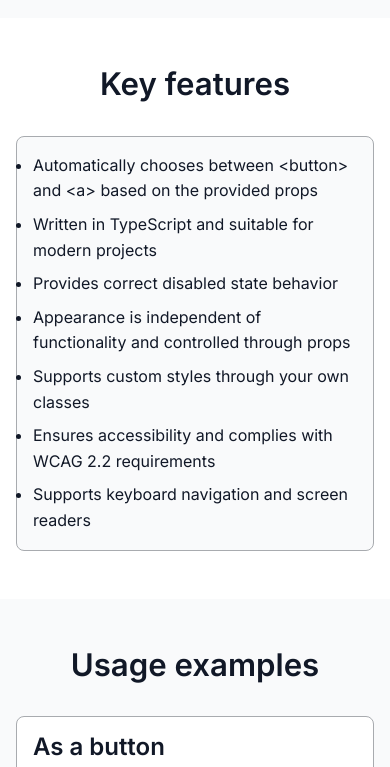
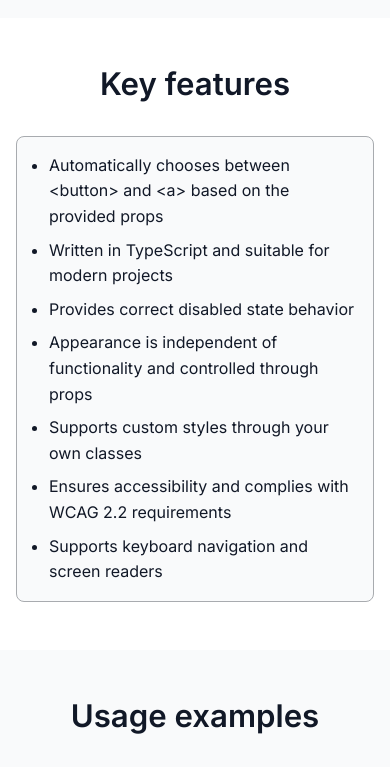
Before and after one commit to TanuhaUA/accessible-ui-com, a plain HTML site: page components/accessible-button-and-link/index.html in a window 390 px wide. Shown: the part 1680-2447 px from the top of the page. Drawn offline with Linux system fonts and the light colour scheme.

Commit message:
fix styles for mobile view

```diff
--- a/assets/css/style.css
+++ b/assets/css/style.css
@@ -772,6 +772,7 @@ h1.section-heading {
     padding: 0 var(--spacing-md);
   }
 
+  .sectionCard,
   .card {
     padding: var(--spacing-md);
   }
@@ -787,4 +788,8 @@ h1.section-heading {
   .blogCard-image {
     flex-shrink: 1;
   }
+
+  .section-cards {
+    gap: var(--spacing-md);
+  }
 }
--- a/components/accessible-button-and-link/index.html
+++ b/components/accessible-button-and-link/index.html
@@ -198,7 +198,8 @@
     <div class="container article article--thin">
         <h2 class="section-heading">Key features</h2>
 
-        <ul class="article-list card">
+        <div class="card">
+            <ul class="article-list">
                 <li>Automatically chooses between &lt;button&gt; and &lt;a&gt; based on the provided props</li>
                 <li>Written in TypeScript and suitable for modern projects</li>
                 <li>Provides correct disabled state behavior</li>
@@ -207,6 +208,8 @@
                 <li>Ensures accessibility and complies with WCAG 2.2 requirements</li>
                 <li>Supports keyboard navigation and screen readers</li>
             </ul>
+        </div>
+
     </div>
 </section>
 
@@ -221,7 +224,7 @@
             <div class="sectionCard-code codeSnippet">
                 <pre><code>&lt;Action
   onClick={() =&gt; {
-    // your code to open modal
+    // your code
   }}
 &gt;
   Open modal
@@ -245,7 +248,7 @@
             <div class="sectionCard-code codeSnippet">
                 <pre><code>&lt;Action
   onClick={() =&gt; {
-    // your code to open modal
+    // your code
   }}
   disabled
 &gt;
```
Also changed, not shown: ua/components/accessible-button-and-link/index.html (+6 -3 lines). Lines whose indentation alone changed are shown as unchanged.
